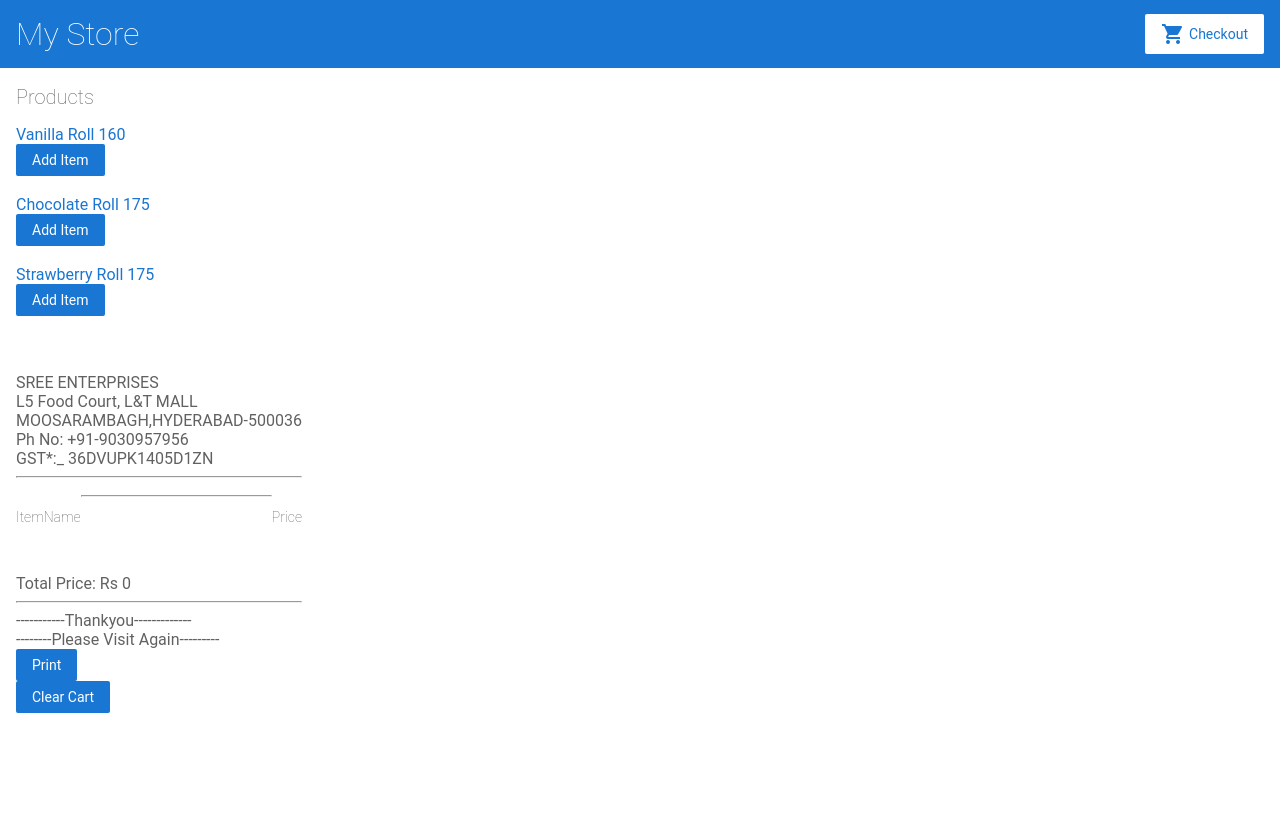
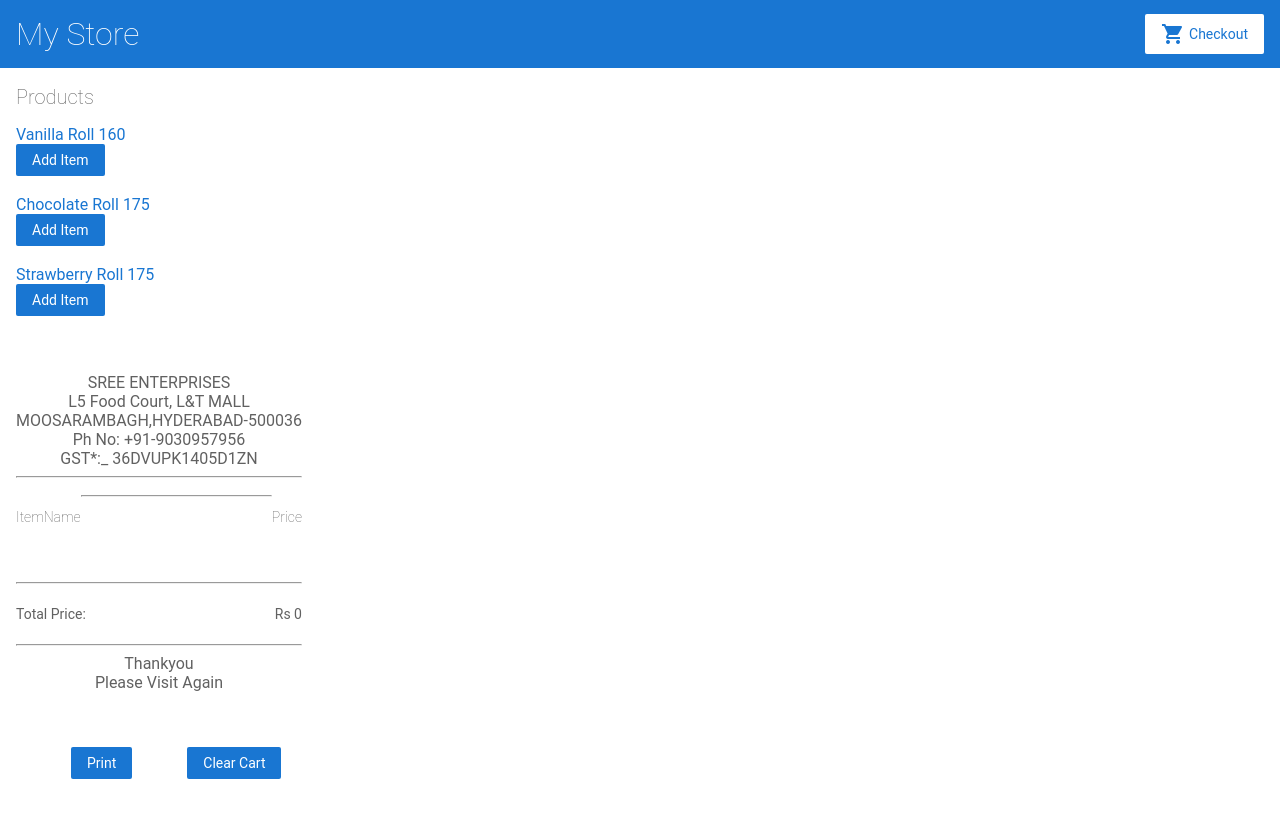
Before and after one commit to vinay0018/angular-dmnadg-4gnaxb, an Angular app: page / in a window 1280 px wide. Shown: the top 818 px of the page. Built offline with nearby package versions, Linux system fonts and the light colour scheme.

Commit message:
Pleasant one

```diff
--- a/src/app/product-list/product-list.component.html
+++ b/src/app/product-list/product-list.component.html
@@ -31,7 +31,7 @@
 
 
 <div id="cartInfo">
- <div>
+ <div align="center">
       SREE ENTERPRISES<br>
       L5 Food Court, L&T MALL<br>
       MOOSARAMBAGH,HYDERABAD-500036<br>
@@ -54,14 +54,18 @@
     </div>
   </div>
  <br>
-
-<div> Total Price: Rs {{totalPrice}} </div>
+   <hr>
+<div>  <p class="alignleft"> Total Price:</p>
+      <p class="alignright">Rs  {{totalPrice}}</p>
+      <div style="clear: both;"></div>
+    </div>
 <hr>
------------Thankyou-------------<br>
---------Please Visit Again---------
+<div align="center">
+Thankyou<br>
+Please Visit Again
 </div>
-  <button (click)="printComponent('cartInfo')">Print</button>
-  <br>
+</div>
+  <button  style="margin:55px;" (click)="printComponent('cartInfo')">Print</button>
 
   <button (click)="emptyCart()">Clear Cart</button>
   <br>
```
